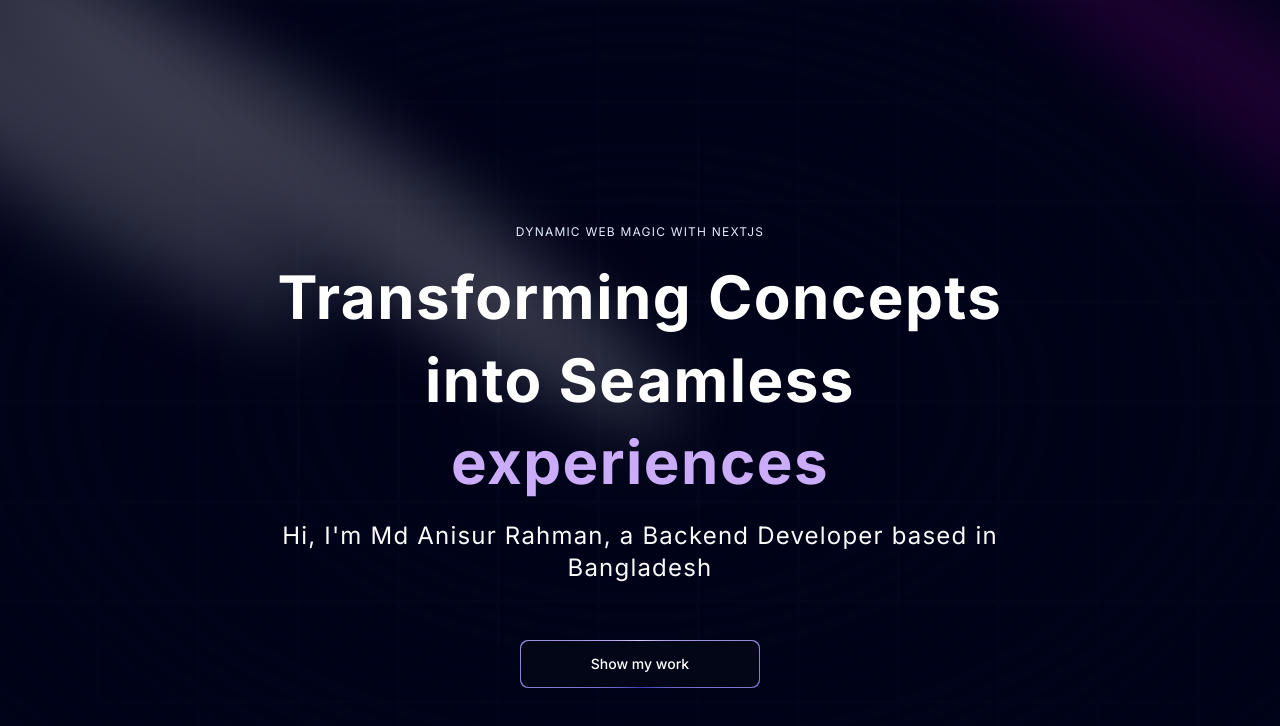
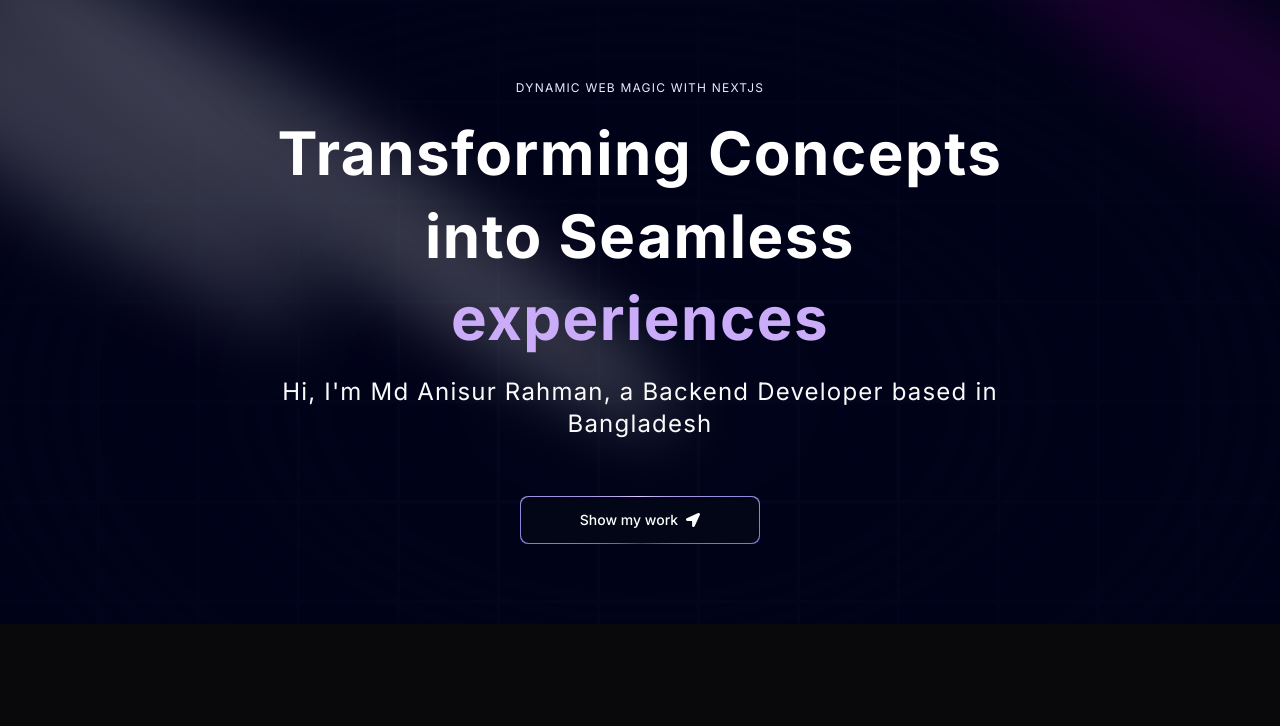
Before and after one commit to AnisurRahman06046/mPortfolio, a Next.js app: page / in a window 1280 px wide. Shown: the top 726 px of the page. Built offline with nearby package versions, Linux system fonts and the light colour scheme.

Commit message:
hero section is done

```diff
--- a/components/Hero.tsx
+++ b/components/Hero.tsx
@@ -1,10 +1,11 @@
+import { FaLocationArrow } from "react-icons/fa";
 import MagicButton from "./ui/MagicButton";
 import { Spotlight } from "./ui/Spotlight";
 import { TextGenerateEffect } from "./ui/TextGenerate";
 
 function Hero() {
   return (
-    <div className="pb-20 pt-36">
+    <div className="">
       <div>
         <Spotlight
           className="-top-40 -left-10 md:-left-32 md:-top-20 h-screen"
@@ -34,7 +35,11 @@
             Bangladesh
           </p>
           <a href="#about">
-            <MagicButton title="Show my work" />
+            <MagicButton
+              title="Show my work"
+              icons={<FaLocationArrow />}
+              position="right"
+            />
           </a>
         </div>
       </div>
--- a/components/ui/MagicButton.tsx
+++ b/components/ui/MagicButton.tsx
@@ -16,11 +16,11 @@
     <button className="relative w-full inline-flex h-12 overflow-hidden rounded-lg p-[1px] focus:outline-none md:w-60 md:mt-10">
       <span className="absolute inset-[-1000%] animate-[spin_2s_linear_infinite] bg-[conic-gradient(from_90deg_at_50%_50%,#E2CBFF_0%,#393BB2_50%,#E2CBFF_100%)]" />
       <span
-        className={`inline-flex h-full w-full cursor-pointer items-center justify-center rounded-lg bg-slate-950 px-7  text-sm font-medium text-white backdrop-blur-3xl ${otherClasses}`}
+        className={`inline-flex h-full w-full cursor-pointer items-center justify-center rounded-lg bg-slate-950 px-7  text-sm font-medium text-white backdrop-blur-3xl gap-2 ${otherClasses}`}
       >
-        {position==='left' && icons}
+        {position === "left" && icons}
         {title}
-        {position==='right' && icons}
+        {position === "right" && icons}
       </span>
     </button>
   );
--- a/package.json
+++ b/package.json
@@ -16,6 +16,7 @@
     "next-themes": "^0.3.0",
     "react": "^18",
     "react-dom": "^18",
+    "react-icons": "^5.2.1",
     "tailwind-merge": "^2.3.0",
     "tailwindcss-animate": "^1.0.7"
   },
```
Also changed, not shown: 1 other file (tests, documents, lock files or other folders).
